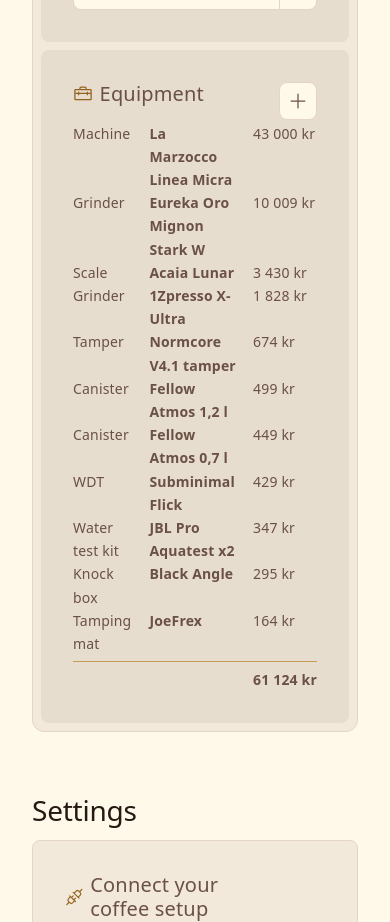
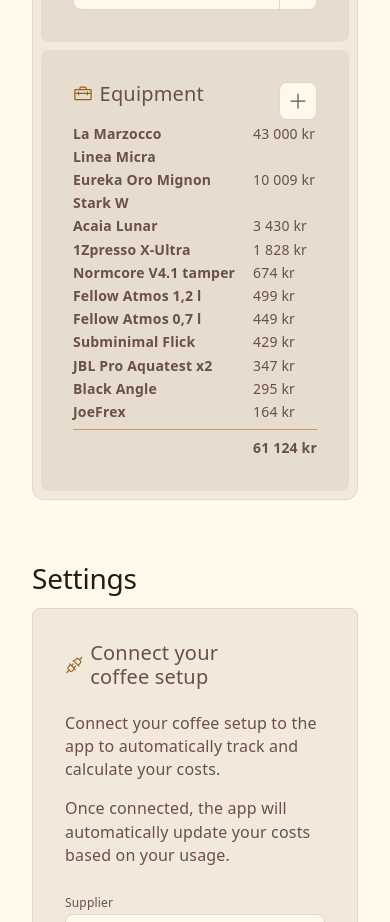
Before and after one commit to niloscar/brew-even, a React (Vite) app in the folder frontend/: page / in a window 390 px wide. Shown: the part 1300-2222 px from the top of the page. Built offline with nearby package versions, Linux system fonts and the light colour scheme.

Commit message:
fix(frontend): improve consumables rendering and mobile equipment layout

```diff
--- a/frontend/src/components/setup/ConsumablesForm.tsx
+++ b/frontend/src/components/setup/ConsumablesForm.tsx
@@ -1,4 +1,4 @@
-import { useState } from 'react'
+import { Fragment, useState } from 'react'
 import NumberStepperInput from '../NumberStepperInput'
 import * as currencyUtils from '../../utils/currency'
 import { MOCK_CONSUMABLES, MOCK_RATES } from '../../data/mockData'
@@ -57,7 +57,7 @@ export default function ConsumablesForm({ locale, currency }: { locale: string;
         const unit = option?.unit ?? 'item'
 
         return (
-          <>
+          <Fragment key={consumable.id}>
             <label htmlFor={`consumable-${consumable.id}`}>
               {option?.label}
             </label>
@@ -71,7 +71,7 @@ export default function ConsumablesForm({ locale, currency }: { locale: string;
               step={CURRENCY_STEPS[currency]}
               unit={`${currencySymbol}/${unit}`}
             />
-          </>
+          </Fragment>
         )
       })}
     </form>
--- a/frontend/src/components/setup/EquipmentList.module.css
+++ b/frontend/src/components/setup/EquipmentList.module.css
@@ -3,6 +3,7 @@
   padding: 0;
   margin: 0;
   display: grid;
+  grid-template-columns: max-content minmax(0, 1fr) max-content;
   text-align: left;
   text-wrap: pretty;
 }
@@ -30,3 +31,21 @@
   font-weight: bold;
   grid-column: 3;
 }
+
+@media (max-width: 480px) {
+  .equipmentList {
+    grid-template-columns: minmax(0, 1fr) max-content;
+  }
+
+  .equipmentList li {
+    grid-column: 1 / -1;
+  }
+
+  .equipmentType {
+    display: none;
+  }
+
+  .equipmentTotalPrice {
+    grid-column: 2;
+  }
+}
```
